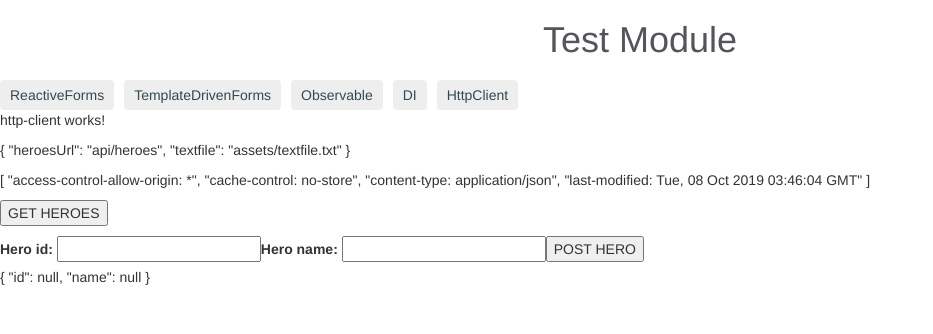
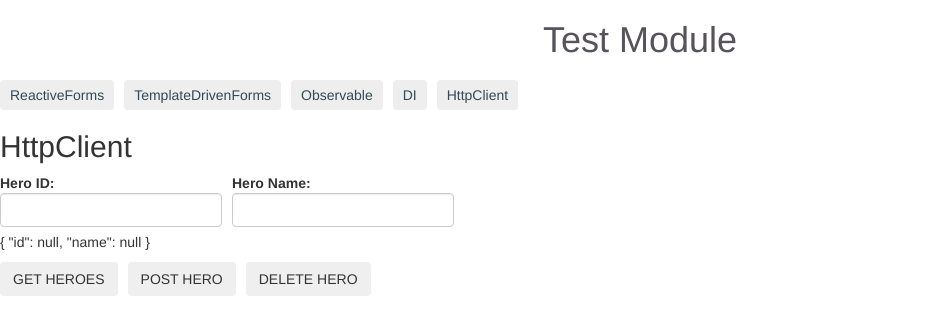
Before and after one commit to Laboor/Angular-test, an Angular app: page /http in a window 1280 px wide. Shown: the top 334 px of the page, without its empty margins (0-933 px from the left). Built offline with nearby package versions, Linux system fonts and the light colour scheme.

Commit message:
2019.10.23

```diff
--- a/src/app/http-client/config.service.ts
+++ b/src/app/http-client/config.service.ts
@@ -16,12 +16,11 @@ export class ConfigService {
   configUrl = 'assets/config.json';
   heroesApi = 'http://localhost:3000/heroes';
   postHeroApi = 'http://localhost:3000/heroes/post';
+  deleteHeroApi = 'http://localhost:3000/heroes/delete'
 
   httpOptions = {
     headers: new HttpHeaders({
-      'Content-Type':  'application/json',
-      'Access-Control-Allow-Origin': '*',
-      'Access-Control-Allow-Metods': 'POST, PUT, DELETE'
+      // 'Content-Type': 'application/x-www-form-urlencoded; charset=UTF-8'
     })
   };
 
@@ -29,7 +28,7 @@ export class ConfigService {
   getHeroes() {
     return this.http.get<MyHero[]>(
       this.heroesApi,
-      {observe: 'response'}
+      { observe: 'response' }
     ).pipe(
       retry(3),
       tap(
@@ -47,16 +46,25 @@ export class ConfigService {
   getConfigResponse() {
     return this.http.get<Config>(
       this.configUrl,
-      {observe: 'response'}
+      { observe: 'response' }
     );
   }
 
   // POST method
-  addHero(hero: MyHero) {
+  postHero(hero: MyHero) {
     return this.http.post<MyHero>(this.postHeroApi, hero, this.httpOptions)
       .pipe(
         catchError(this.handleError)
       );
+  }
+
+  // DELETE method
+  deleteHero(id: number) {
+    const url = `${this.heroesApi}/${id}`
+    return this.http.delete(this.deleteHeroApi, this.httpOptions)
+      .pipe(
+        catchError(this.handleError)
+      )
   }
 
   // error handle
--- a/src/app/http-client/http-client.component.css
+++ b/src/app/http-client/http-client.component.css
@@ -0,0 +1,7 @@
+.btn {
+    margin-right: 10px;
+}
+
+label {
+    margin-right: 10px;
+}
--- a/src/app/http-client/http-client.component.html
+++ b/src/app/http-client/http-client.component.html
@@ -1,15 +1,18 @@
-<p>http-client works!</p>
+<h2>HttpClient</h2>
+
+<label>
+  Hero ID:
+  <input class="form-control" name="id" [(ngModel)]="hero.id">
+</label>
+<label>
+  Hero Name:
+  <input class="form-control" name="name" [(ngModel)]="hero.name">
+</label>
+<p>{{hero | json}}</p>
+<button class="btn" (click)="clickGetHeroes()">GET HEROES</button>
+<button class="btn" (click)="clickPostHero()">POST HERO</button>
+<button class="btn" (click)="clickDeleteHero()">DELETE HERO</button>
+
 <p>{{config | json}}</p>
 <p>{{headers | json}}</p>
-<button (click)="getHeroes()">GET HEROES</button>
 <p>{{heroes | json}}</p>
-<label>
-  Hero id:
-  <input name="id" [(ngModel)]="hero.id">
-</label>
-<label>
-  Hero name:
-  <input name="name" [(ngModel)]="hero.name">
-</label>
-<button (click)="postHero()">POST HERO</button>
-<p>{{hero | json}}</p>
--- a/src/app/http-client/http-client.component.ts
+++ b/src/app/http-client/http-client.component.ts
@@ -20,7 +20,7 @@ export class HttpClientComponent implements OnInit {
   heroes: MyHero[];
   hero: MyHero;
 
-  showHeroes() {
+  clickGetHeroes() {
     this.configService.getHeroes()
       .subscribe(
         resp => this.heroes = resp.body,
@@ -29,11 +29,18 @@ export class HttpClientComponent implements OnInit {
       );
   }
 
-  showPostHero() {
-    this.configService.addHero(this.hero)
+  clickPostHero() {
+    this.configService.postHero(this.hero)
       .subscribe(
         hero => this.heroes.push(hero)
       );
+  }
+
+  clickDeleteHero() {
+    this.configService.deleteHero(5)
+      .subscribe(
+        data => console.log(data)
+      )
   }
 
   showConfig() {
@@ -56,17 +63,9 @@ export class HttpClientComponent implements OnInit {
       );
   }
 
-  getHeroes() {
-    this.showHeroes();
-  }
-
-  postHero() {
-    this.showPostHero();
-  }
-
   ngOnInit() {
     // this.showConfig();
-    this.showConfigResponse();
+    // this.showConfigResponse();
     this.hero = {
       id: null,
       name: null
```
Lines whose indentation alone changed are shown as unchanged.
